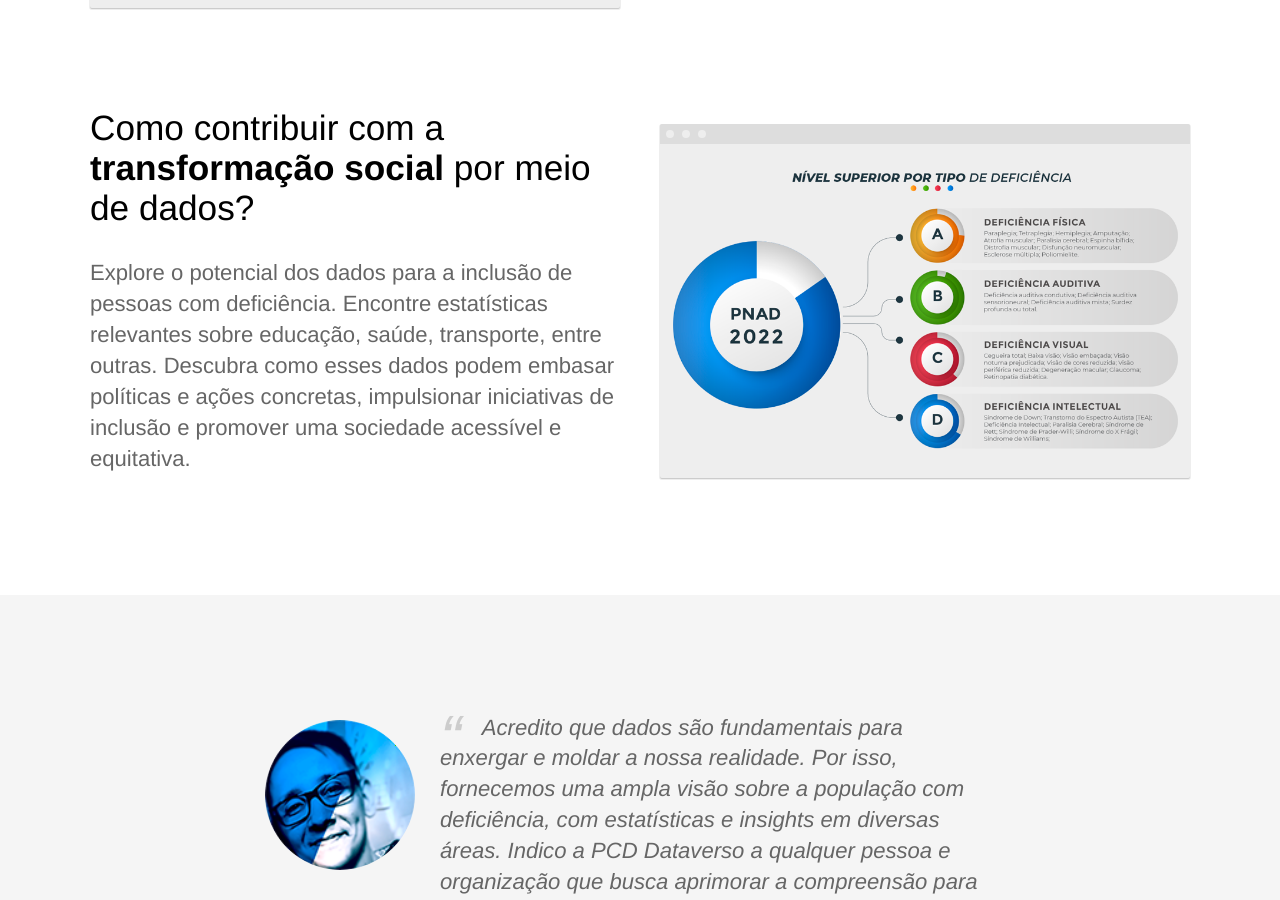
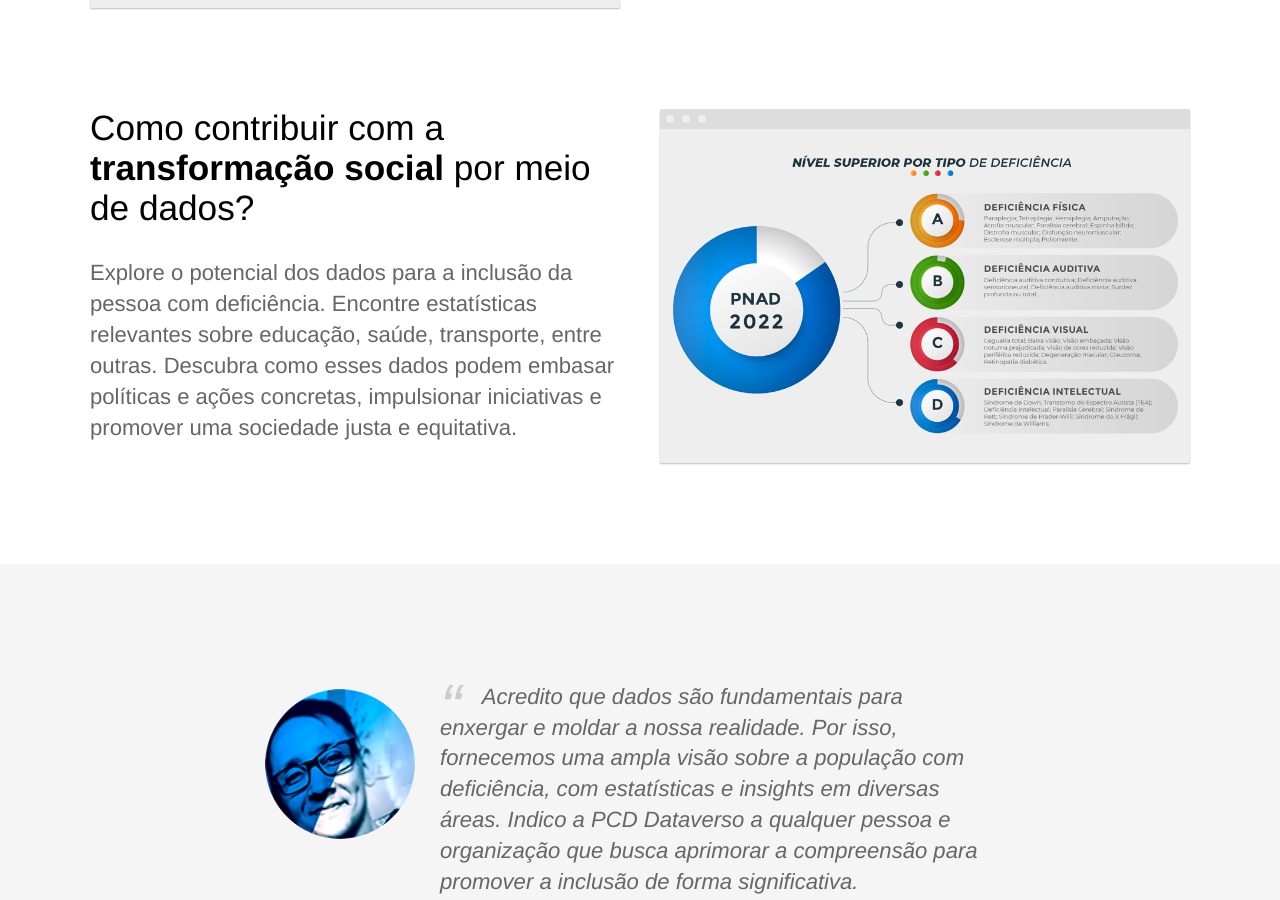
Before and after one commit to jornalistainclusivo/pcd.dataverso.org, a Jekyll site: the page built from index.html, in a window 1280 px wide and 900 px high, scrolled down 1842 px. Built offline with Jekyll 4.4.1, drawn with Linux system fonts in a browser that asks for light colours.

Commit message:
textos home ok

```diff
--- a/index.html
+++ b/index.html
@@ -46,9 +46,9 @@
 		<div class="container flex">
 			<div class="text editable">
 				<h2>Como contribuir com a <strong>transformação social</strong> por meio de dados?</h2>
-				<p>Explore o potencial dos dados para a inclusão de pessoas com deficiência. Encontre estatísticas relevantes sobre educação, saúde,
-					transporte, entre outras. Descubra como esses dados podem embasar políticas e ações concretas, impulsionar iniciativas de inclusão
-					e promover uma sociedade acessível e equitativa.</p>
+				<p>Explore o potencial dos dados para a inclusão da pessoa com deficiência. Encontre estatísticas relevantes sobre educação, saúde,
+					transporte, entre outras. Descubra como esses dados podem embasar políticas e ações concretas, impulsionar iniciativas e promover
+					uma sociedade justa e equitativa.</p>
 			</div>
 			<div class="image">
 				<img src="{{ site.baseurl }}/images/nivel-superior-por-tipo-de-deficiencia.png" alt="Exemplo de gráfico de ensino superior por tipo de deficiência" class="screenshot editable" />
```
